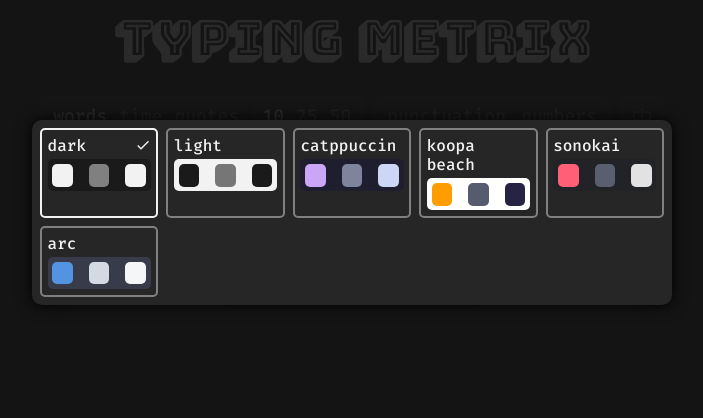
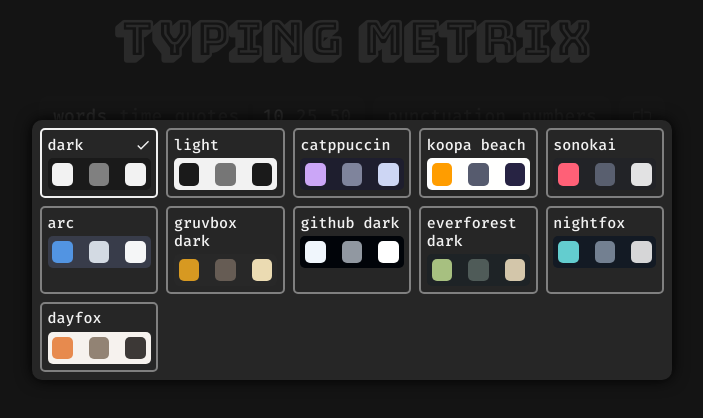
Before and after one commit to rahmetasevic/typing-metrix, a React (Vite) app in the folder client/: page / in a window 1280 px wide. Both pictures are taken after a click on the button 1105 px from the left and 39 px from the top of the page. Shown: the top 418 px of the page, without its empty margins (288-991 px from the left). Built offline with nearby package versions, Linux system fonts and the light colour scheme.

Commit message:
implemented cache for themes & added couple more

```diff
--- a/client/public/themes/themes.json
+++ b/client/public/themes/themes.json
@@ -52,5 +52,50 @@
 		"alternate": "#404552",
 		"textPrimary": "#f5f6f7",
 		"error": "#fc4138"
+	},
+	{
+		"name": "gruvbox dark",
+		"backgroundPrimary": "#282828",
+		"primary": "#d79921",
+		"secondary": "#665c54",
+		"alternate": "#1d2021",
+		"textPrimary": "#ebdbb2",
+		"error": "#fb4934"
+	},
+	{
+		"name": "github dark",
+		"backgroundPrimary": "#010409",
+		"primary": "#f0f6fc",
+		"secondary": "#9198a1",
+		"alternate": "#212830",
+		"textPrimary": "#fff",
+		"error": "#da3633"
+	},
+	{
+		"name": "everforest dark",
+		"backgroundPrimary": "#1e2326",
+		"primary": "#a7c080",
+		"secondary": "#4f5b58",
+		"alternate": "#2e383c",
+		"textPrimary": "#d3c6aa",
+		"error": "#e67e80"
+	},
+	{
+		"name": "nightfox",
+		"backgroundPrimary": "#131a24",
+		"primary": "#63cdcf",
+		"secondary": "#738091",
+		"alternate": "#192330",
+		"textPrimary": "#d6d6d7",
+		"error": "#c94f6d"
+	},
+	{
+		"name": "dayfox",
+		"backgroundPrimary": "#f6f2ee",
+		"primary": "#e78a4e",
+		"secondary": "#928374",
+		"alternate": "#e0d4c5",
+		"textPrimary": "#3c3836",
+		"error": "#ea6962"
 	}
 ]
--- a/client/src/components/Header/Header.scss
+++ b/client/src/components/Header/Header.scss
@@ -1,8 +1,3 @@
-@font-face {
-	font-family: "Bungee Shade";
-	src: url("/fonts/BungeeShade-Regular.woff2") format("woff2");
-}
-
 #header {
 	.navigation {
 		display: grid;
@@ -38,16 +33,17 @@
 		}
 
 		&__logo {
+			color: var(--bg-primary);
 			font-family: "Bungee Shade";
 			text-align: center;
-			color: var(--bg-primary);
+
 			&__title {
+				color: var(--primary) !important;
 				font-family: "Bungee Shade";
 				text-wrap-mode: nowrap;
 				font-size: 3em;
 				line-height: 0;
-				color: var(--primary);
-				transition: color 0.3s;
+				transition: color 0.1s;
 			}
 
 			.colorless {
--- a/client/src/components/Header/ThemeModal/ThemeModal.scss
+++ b/client/src/components/Header/ThemeModal/ThemeModal.scss
@@ -78,7 +78,7 @@
 		align-items: center;
 
 		span {
-			font-size: 16px;
+			font-size: 15px;
 			color: var(--font-primary);
 		}
 	}
--- a/client/src/components/Header/ThemeModal/ThemeModal.tsx
+++ b/client/src/components/Header/ThemeModal/ThemeModal.tsx
@@ -1,8 +1,6 @@
 import React, { useEffect, useState } from "react";
-import { IoMdStar } from "react-icons/io";
 import { MdCheck } from "react-icons/md";
 
-import { Button } from "@components/Shared/Button";
 import { ModalProps } from "types";
 
 import "./ThemeModal.scss";
@@ -14,6 +12,14 @@
 
 	useEffect(() => {
 		getThemes();
+
+		const theme = localStorage.getItem("theme");
+		if (theme) {
+			document.body.setAttribute("data-theme", theme);
+			setSelectedTheme(theme);
+		} else {
+			document.body.setAttribute("data-theme", selectedTheme);
+		}
 	}, []);
 
 	async function getThemes(): Promise<void> {
@@ -29,11 +35,12 @@
 	}
 
 	function handleSelectTheme(e: React.MouseEvent<HTMLDivElement>): void {
-		const val = (e.currentTarget as HTMLDivElement).dataset.value;
+		const theme = (e.currentTarget as HTMLDivElement).dataset.value;
 
-		if (val) {
-			document.body.setAttribute("data-theme", val);
-			setSelectedTheme(val);
+		if (theme) {
+			document.body.setAttribute("data-theme", theme);
+			localStorage.setItem("theme", theme);
+			setSelectedTheme(theme);
 		}
 	}
 
--- a/client/src/components/Test/Mode/InputTest/InputTest.scss
+++ b/client/src/components/Test/Mode/InputTest/InputTest.scss
@@ -44,7 +44,7 @@
 }
 
 .active-char {
-	color: var(--primary);
+	color: var(--font-primary);
 }
 
 // ====> needs to be set after creating user preferences
--- a/client/src/index.scss
+++ b/client/src/index.scss
@@ -5,6 +5,12 @@
 @import url("https://fonts.googleapis.com/css2?family=DM+Sans:ital,opsz,wght@0,9..40,100..1000;1,9..40,100..1000&family=Open+Sans:ital,wght@0,300..800;1,300..800&family=Poppins:ital,wght@0,100;0,200;0,300;0,400;0,500;0,600;0,700;0,800;0,900;1,100;1,200;1,300;1,400;1,500;1,600;1,700;1,800;1,900&family=Urbanist:ital,wght@0,100..900;1,100..900&display=swap");
 @import url("https://fonts.googleapis.com/css2?family=IBM+Plex+Sans:ital,wght@0,100;0,200;0,300;0,400;0,500;0,600;0,700;1,100;1,200;1,300;1,400;1,500;1,600;1,700&family=JetBrains+Mono:ital,wght@0,100..800;1,100..800&display=swap");
 @import url("https://fonts.googleapis.com/css2?family=Fira+Mono:wght@500&family=IBM+Plex+Sans:ital,wght@0,100;0,200;0,300;0,400;0,500;0,600;0,700;1,100;1,200;1,300;1,400;1,500;1,600;1,700&family=JetBrains+Mono:ital,wght@0,100..800;1,100..800&display=swap");
+
+@font-face {
+	font-family: "Bungee Shade";
+	src: url("/fonts/BungeeShade-Regular.woff2") format("woff2");
+	font-display: block;
+}
 
 * {
 	box-sizing: border-box;
--- a/client/src/styles/themes.scss
+++ b/client/src/styles/themes.scss
@@ -1,4 +1,3 @@
-:root,
 [data-theme="dark"] {
 	--bg-primary: #1a1a1a;
 	--primary: #f2f2f2;
@@ -47,3 +46,43 @@
 	--font-primary: #f5f6f7;
 	--error-primary: #fc4138;
 }
+[data-theme="gruvbox dark"] {
+	--bg-primary: #282828;
+	--primary: #d79921;
+	--secondary: #665c54;
+	--alternate: #1d2021;
+	--font-primary: #ebdbb2;
+	--error-primary: #fb4934;
+}
+[data-theme="github dark"] {
+	--bg-primary: #010409;
+	--primary: #f0f6fc;
+	--secondary: #9198a1;
+	--alternate: #212830;
+	--font-primary: #fff;
+	--error-primary: #da3633;
+}
+[data-theme="everforest dark"] {
+	--bg-primary: #1e2326;
+	--primary: #a7c080;
+	--secondary: #4f5b58;
+	--alternate: #2e383c;
+	--font-primary: #d3c6aa;
+	--error-primary: #e67e80;
+}
+[data-theme="nightfox"] {
+	--bg-primary: #131a24;
+	--primary: #63cdcf;
+	--secondary: #738091;
+	--alternate: #192330;
+	--font-primary: #d6d6d7;
+	--error-primary: #c94f6d;
+}
+[data-theme="dayfox"] {
+	--bg-primary: #f6f2ee;
+	--primary: #e78a4e;
+	--secondary: #928374;
+	--alternate: #e0d4c5;
+	--font-primary: #3c3836;
+	--error-primary: #ea6962;
+}
```
Also changed, not shown: client/src/components/Test/Mode/InputTest/InputTest.tsx (+7 -7 lines).
